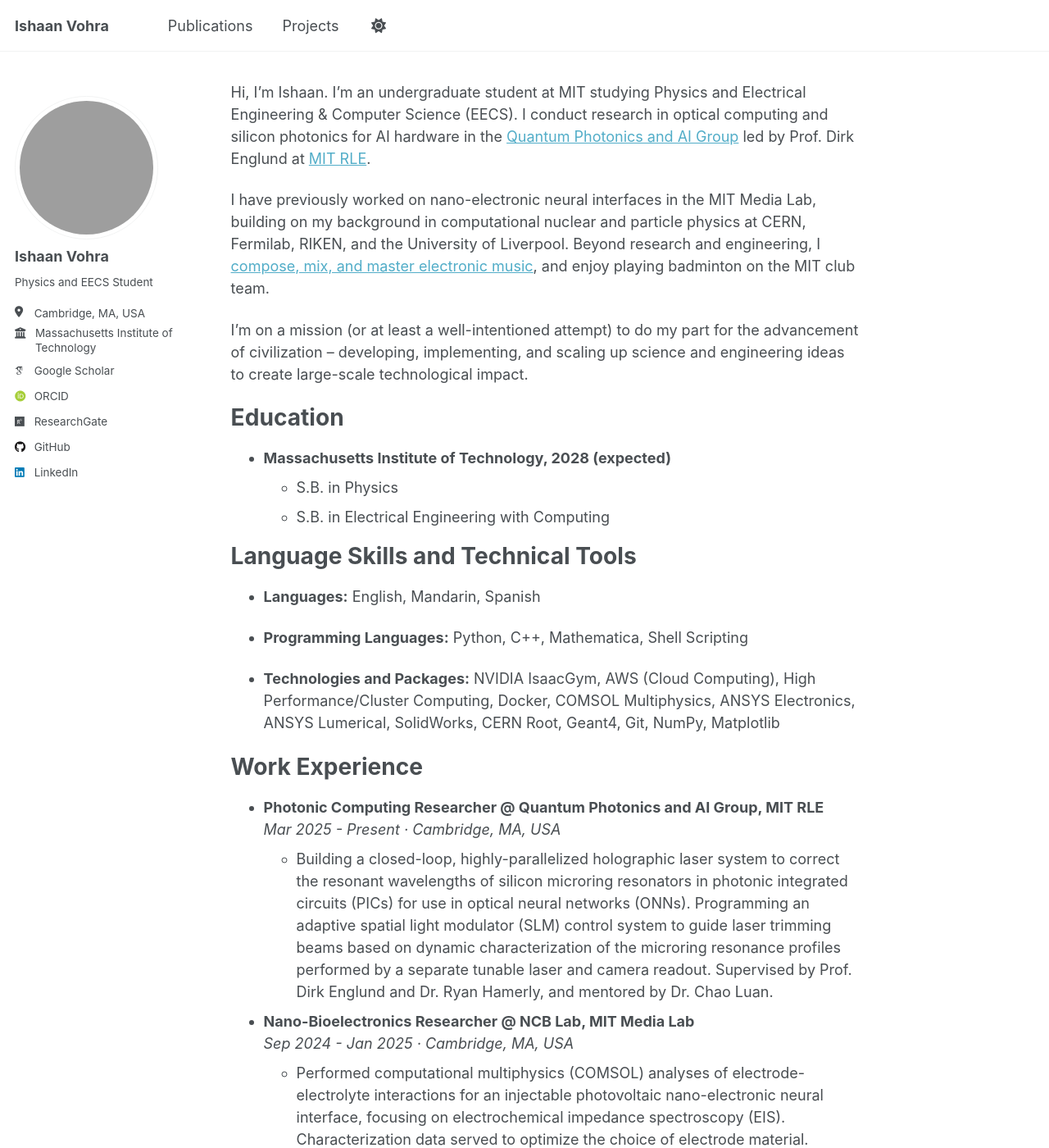
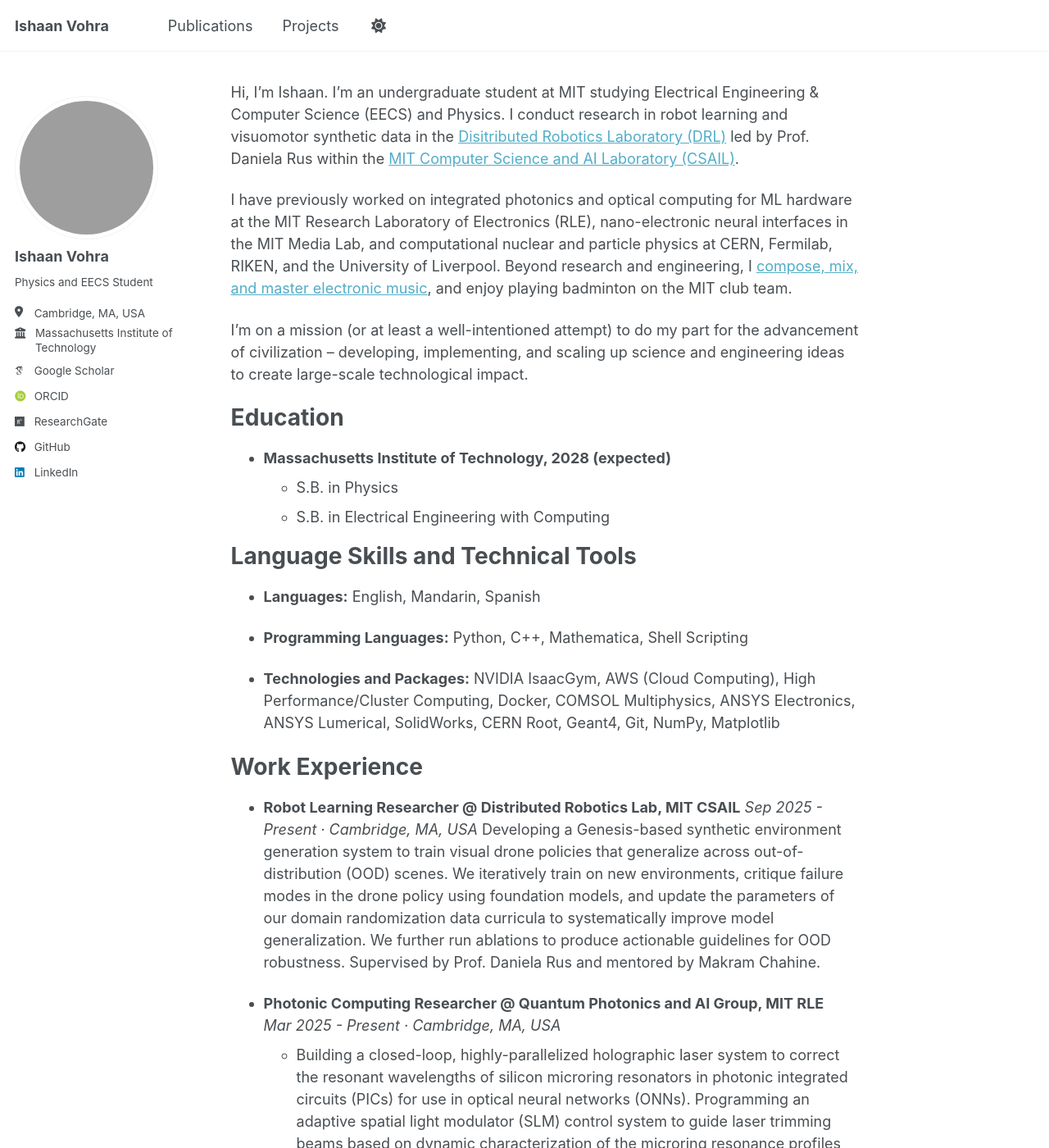
Before and after one commit to Ishaan-vohra/Ishaan-vohra.github.io, a Jekyll site: the page built from _pages/about.md, in a window 1280 px wide and 1400 px high. Shown: the whole window at 82% size. Built offline with Jekyll 4.4.1, drawn with Linux system fonts in a browser that asks for light colours; some web fonts are replaced; a script that is not in the unit is left out.

Commit message:
Update about.md

```diff
--- a/_pages/about.md
+++ b/_pages/about.md
@@ -7,9 +7,9 @@ redirect_from:
   - /about.html
 ---
 
-Hi, I'm Ishaan. I'm an undergraduate student at MIT studying Physics and Electrical Engineering & Computer Science (EECS). I conduct research in optical computing and silicon photonics for AI hardware in the [Quantum Photonics and AI Group](https://qp.mit.edu/) led by Prof. Dirk Englund at [MIT RLE](https://www.rle.mit.edu/).
+Hi, I'm Ishaan. I'm an undergraduate student at MIT studying Electrical Engineering & Computer Science (EECS) and Physics. I conduct research in robot learning and visuomotor synthetic data in the [Disitributed Robotics Laboratory (DRL)](https://www.csail.mit.edu/research/distributed-robotics-laboratory) led by Prof. Daniela Rus within the [MIT Computer Science and AI Laboratory (CSAIL)](https://www.csail.mit.edu/).
 
-I have previously worked on nano-electronic neural interfaces in the MIT Media Lab, building on my background in computational nuclear and particle physics at CERN, Fermilab, RIKEN, and the University of Liverpool. Beyond research and engineering, I [compose, mix, and master electronic music](https://www.youtube.com/@eleronmusic), and enjoy playing badminton on the MIT club team.
+I have previously worked on integrated photonics and optical computing for ML hardware at the MIT Research Laboratory of Electronics (RLE), nano-electronic neural interfaces in the MIT Media Lab, and computational nuclear and particle physics at CERN, Fermilab, RIKEN, and the University of Liverpool. Beyond research and engineering, I [compose, mix, and master electronic music](https://www.youtube.com/@eleronmusic), and enjoy playing badminton on the MIT club team.
 
 I'm on a mission (or at least a well-intentioned attempt) to do my part for the advancement of civilization – developing, implementing, and scaling up science and engineering ideas to create large-scale technological impact.
 
@@ -31,6 +31,11 @@ Language Skills and Technical Tools
 
 Work Experience
 ======
+* **Robot Learning Researcher @ Distributed Robotics Lab, MIT CSAIL**
+  *Sep 2025 - Present &middot; Cambridge, MA, USA*
+  Developing a Genesis-based synthetic environment generation system to train visual drone policies that generalize across out-of-distribution (OOD) scenes. We iteratively train on new environments, critique failure modes in the drone policy using foundation models, and update the parameters of our domain randomization data curricula to systematically improve model generalization. We further run ablations to produce actionable guidelines for OOD robustness. Supervised by Prof. Daniela Rus and mentored by Makram Chahine.
+
+
 * **Photonic Computing Researcher @ Quantum Photonics and AI Group, MIT RLE**
   *Mar 2025 - Present &middot; Cambridge, MA, USA*
   * Building a closed-loop, highly-parallelized holographic laser system to correct the resonant wavelengths of silicon microring resonators in photonic integrated circuits (PICs) for use in optical neural networks (ONNs). Programming an adaptive spatial light modulator (SLM) control system to guide laser trimming beams based on dynamic characterization of the microring resonance profiles performed by a separate tunable laser and camera readout. Supervised by Prof. Dirk Englund and Dr. Ryan Hamerly, and mentored by Dr. Chao Luan.
```
